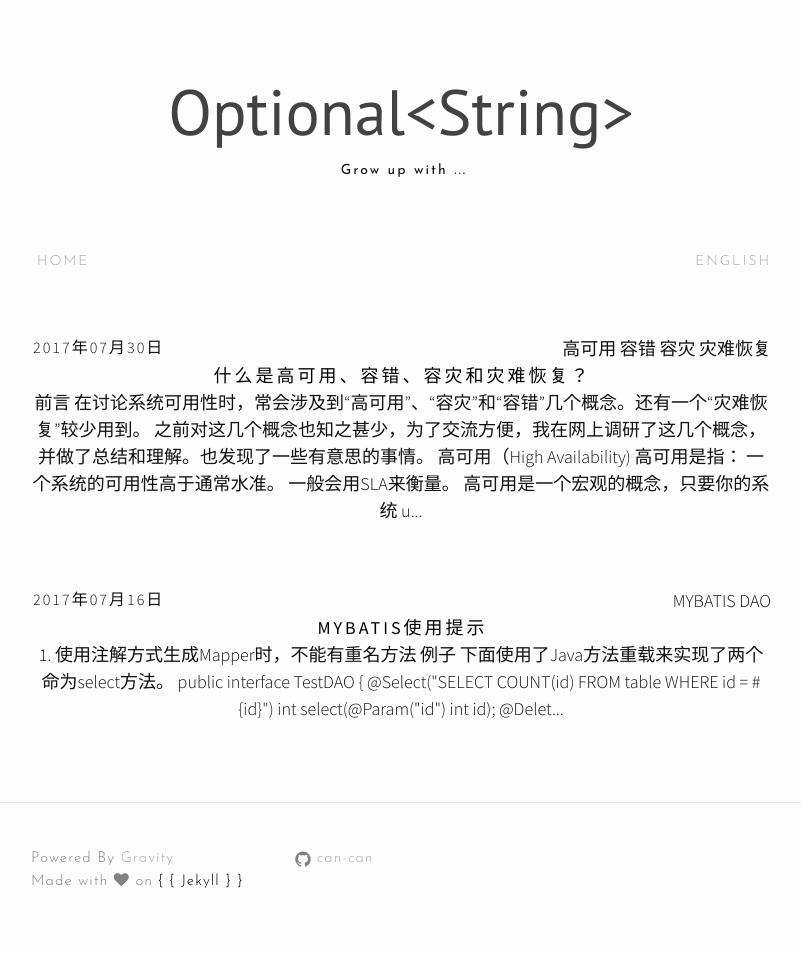
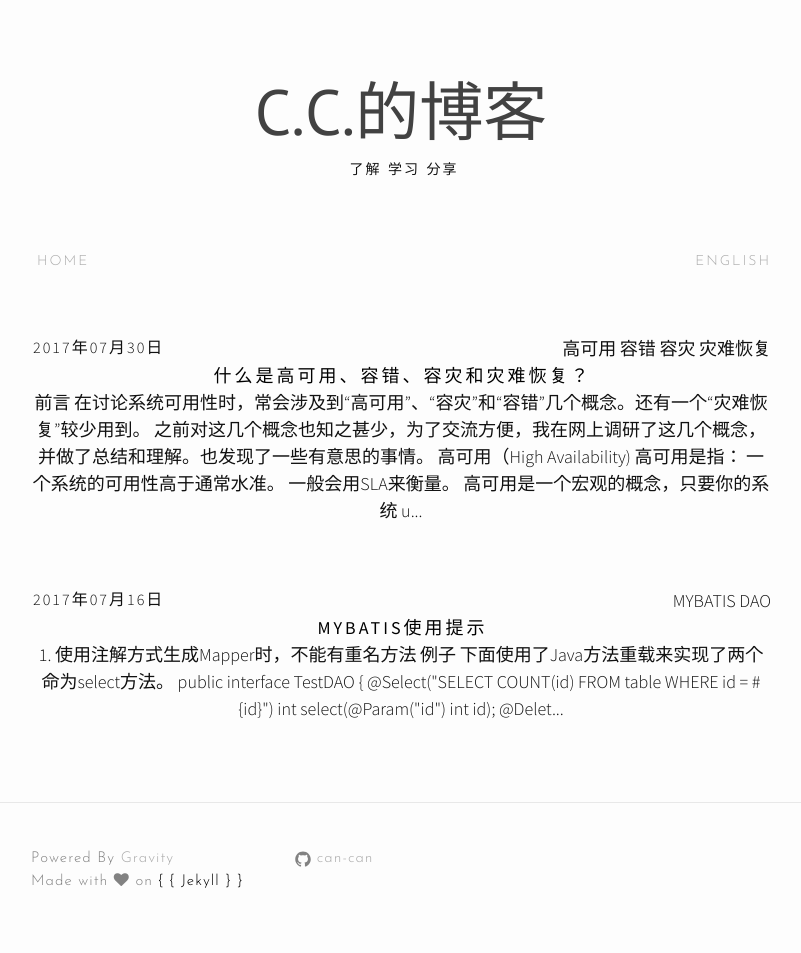
Before and after one commit to can-can/can-can.github.io, a Jekyll site: the page built from zh.html, in a window 1280 px wide. Shown: the whole page, without its empty margins (239-1040 px from the left). Built offline with Jekyll 4.4.1, drawn with Linux system fonts in a browser that asks for light colours.

Commit message:
complete header

```diff
--- a/_config.yml
+++ b/_config.yml
@@ -1,5 +1,11 @@
-title: Optional<String>
-description: Grow up with ...
+title: C.C.的博客
+titles:
+    zh: C.C.的博客
+    en: C.C.'s Blog
+description: 了解 学习 分享
+descriptions:
+    zh: 了解 学习 分享
+    en: KNOW LEARN SHARE
 github_username: can-can
 #url: "can-can.github.io"
 markdown: kramdown
--- a/_includes/header.html
+++ b/_includes/header.html
@@ -1,8 +1,8 @@
 
 <div class="wrapper">
-    <center> <a href="/"><div class="site-title">{{site.title | xml_escape}}</div></a></center>
+    <center> <a href="/"><div class="site-title">{{site.titles[page.category] | xml_escape}}</div></a></center>
 </div>
 <div class="wrapper site-description">
-    <center>  {{site.description}} </center>
+    <center> {{ site.descriptions[page.category] | xml_escape }} </center>
 </div>
 {% include nav.html %}
```
Also changed, not shown: en_books.html (added, +7 -0 lines), zh_books.html (added, +7 -0 lines).
